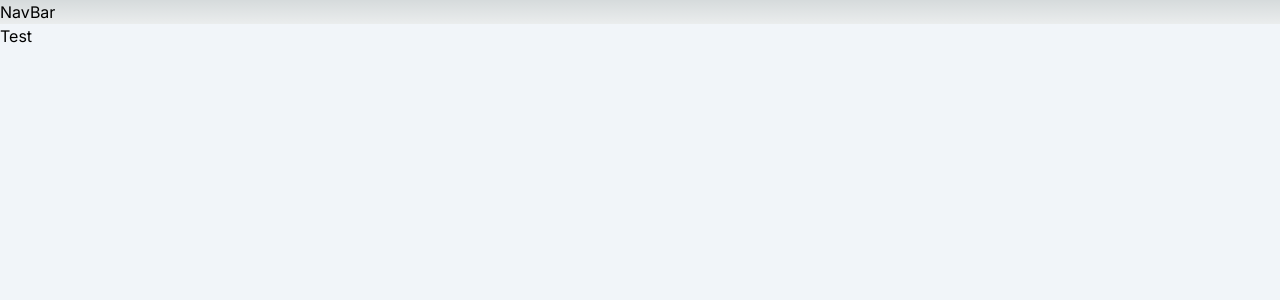
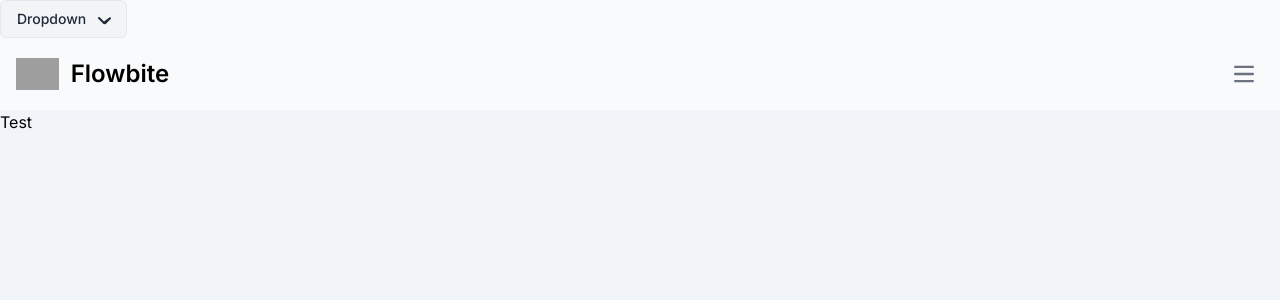
Before and after one commit to HiMAIayas/Algebraic-Timer, a Next.js app: page / in a window 1280 px wide. Shown: the top 300 px of the page. Built offline with nearby package versions, Linux system fonts and the light colour scheme; grey boxes are pictures that could not be loaded.

Commit message:
add self-implemented dropdown

```diff
--- a/src/app/layout.tsx
+++ b/src/app/layout.tsx
@@ -20,6 +20,9 @@ export default function RootLayout({
       <body className={inter.className}>
         <NavBar></NavBar>
         <main className="bg-slate-100">{children}</main>
+
+
+        <script src="https://cdnjs.cloudflare.com/ajax/libs/flowbite/2.3.0/flowbite.min.js"></script>
       </body>
     </html>
   );
--- /dev/null
+++ b/src/components/Dropdown.tsx
@@ -0,0 +1,54 @@
+"use client"
+// components/Dropdown.tsx
+import { useState } from 'react';
+
+interface DropdownProps {
+  items: string[];
+}
+
+const Dropdown: React.FC<DropdownProps> = ({ items }) => {
+  const [isOpen, setIsOpen] = useState(false);
+
+  const toggleDropdown = () => {
+    setIsOpen(!isOpen);
+  };
+
+  return (
+    <div className="relative">
+      <button
+        onClick={toggleDropdown}
+        className="flex items-center justify-center px-4 py-2 text-sm font-medium text-gray-800 bg-gray-100 border border-gray-200 rounded-md focus:outline-none focus:ring-2 focus:ring-indigo-500 focus:ring-offset-2 focus:ring-offset-gray-100"
+      >
+        Dropdown
+        <svg
+          className="-mr-1 ml-2 h-5 w-5"
+          xmlns="http://www.w3.org/2000/svg"
+          viewBox="0 0 20 20"
+          fill="currentColor"
+          aria-hidden="true"
+        >
+          <path
+            fillRule="evenodd"
+            d="M10.293 14.95a1 1 0 001.414 0l5-5a1 1 0 00-1.414-1.414L10 12.586l-4.293-4.293a1 1 0 10-1.414 1.414l5 5a1 1 0 001.414 0z"
+            clipRule="evenodd"
+          />
+        </svg>
+      </button>
+
+      {isOpen && (
+        <div className="absolute right-0 mt-2 w-48 bg-white border border-gray-200 divide-y divide-gray-200 rounded-md shadow-lg">
+          {items.map((item, index) => (
+            <div
+              key={index}
+              className="flex items-center justify-between px-4 py-2 hover:bg-gray-100"
+            >
+              <span className="text-sm text-gray-800">{item}</span>
+            </div>
+          ))}
+        </div>
+      )}
+    </div>
+  );
+};
+
+export default Dropdown;
--- a/src/components/NavBar.tsx
+++ b/src/components/NavBar.tsx
@@ -1,7 +1,39 @@
 import React from 'react'
+import Dropdown from './Dropdown';
 
 export default function NavBar() {
+    const dropdownItems = ['Item 1', 'Item 2', 'Item 3'];
   return (
-    <div>NavBar</div>
+    <nav className="border-gray-200 bg-gray-50 dark:bg-gray-800 dark:border-gray-700">
+        <Dropdown items={dropdownItems}></Dropdown>
+  <div className="max-w-screen-xl flex flex-wrap items-center justify-between mx-auto p-4">
+    <a href="#" className="flex items-center space-x-3 rtl:space-x-reverse">
+        <img src="https://flowbite.com/docs/images/logo.svg" className="h-8" alt="Flowbite Logo" />
+        <span className="self-center text-2xl font-semibold whitespace-nowrap dark:text-white">Flowbite</span>
+    </a>
+    <button data-collapse-toggle="navbar-hamburger" type="button" className="inline-flex items-center justify-center p-2 w-10 h-10 text-sm text-gray-500 rounded-lg hover:bg-gray-100 focus:outline-none focus:ring-2 focus:ring-gray-200 dark:text-gray-400 dark:hover:bg-gray-700 dark:focus:ring-gray-600" aria-controls="navbar-hamburger" aria-expanded="false">
+      <span className="sr-only">Open main menu</span>
+      <svg className="w-5 h-5" aria-hidden="true" xmlns="http://www.w3.org/2000/svg" fill="none" viewBox="0 0 17 14">
+          <path stroke="currentColor" strokeLinecap="round" strokeLinejoin="round" strokeWidth="2" d="M1 1h15M1 7h15M1 13h15"/>
+      </svg>
+    </button>
+    <div className="hidden w-full transition ease-in-out delay-100" id="navbar-hamburger">
+      <ul className="flex flex-col font-medium mt-4 rounded-lg bg-gray-50 dark:bg-gray-800 dark:border-gray-700">
+        <li>
+          <a href="#" className="block py-2 px-3 text-white bg-blue-700 rounded dark:bg-blue-600" aria-current="page">Home</a>
+        </li>
+        <li>
+          <a href="#" className="block py-2 px-3 text-gray-900 rounded hover:bg-gray-100 dark:text-gray-400 dark:hover:bg-gray-700 dark:hover:text-white">Services</a>
+        </li>
+        <li>
+          <a href="#" className="block py-2 px-3 text-gray-900 rounded hover:bg-gray-100 dark:text-gray-400 md:dark:hover:text-white dark:hover:bg-gray-700 dark:hover:text-white">Pricing</a>
+        </li>
+        <li>
+          <a href="#" className="block py-2 px-3 text-gray-900 rounded hover:bg-gray-100 dark:text-gray-400 dark:hover:bg-gray-700 dark:hover:text-white">Contact</a>
+        </li>
+      </ul>
+    </div>
+  </div>
+</nav>
   )
 }
--- a/tailwind.config.ts
+++ b/tailwind.config.ts
@@ -5,6 +5,7 @@ const config: Config = {
     "./src/pages/**/*.{js,ts,jsx,tsx,mdx}",
     "./src/components/**/*.{js,ts,jsx,tsx,mdx}",
     "./src/app/**/*.{js,ts,jsx,tsx,mdx}",
+    "./node_modules/flowbite/**/*.js"
   ],
   theme: {
     extend: {
@@ -15,6 +16,8 @@ const config: Config = {
       },
     },
   },
-  plugins: [],
+  plugins: [
+    require('flowbite/plugin')
+  ],
 };
 export default config;
```
Also changed, not shown: package.json (+6 -5 lines), 1 other file (tests, documents, lock files or other folders).
